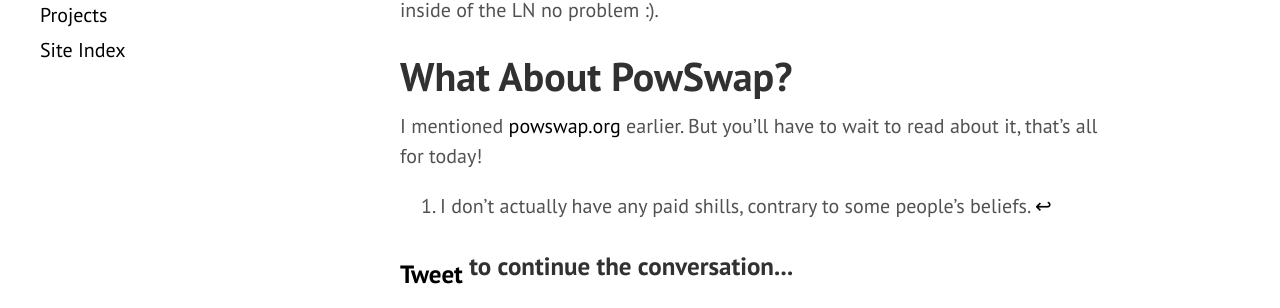
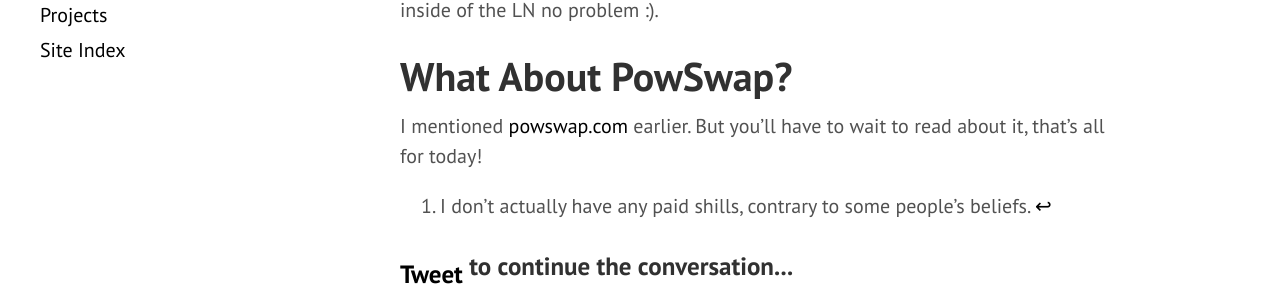
Before and after one commit to JeremyRubin/rubin.io, a Jekyll site: the page built from bitcoin/_posts/0000-00-00-advent-23.md, in a window 1280 px wide and 900 px high, scrolled down 17798 px. Shown: the part 242-550 px from the top of the window. Built offline with Jekyll 4.4.1, drawn with Linux system fonts in a browser that asks for light colours; formulas are drawn with MathJax 3; comment, search, counter and statistics services are not loaded.

Commit message:
Fix powswap

```diff
--- a/bitcoin/_posts/0000-00-00-advent-23.md
+++ b/bitcoin/_posts/0000-00-00-advent-23.md
@@ -131,7 +131,7 @@
 
 Well, multiple places. We could get it from a third party (maybe using an
 attestation chain of some sort?), or there are certain ways it could be
-self-referential (like for [powswap](https://powswap.org)).
+self-referential (like for [powswap](https://powswap.com)).
 
 
 
@@ -708,5 +708,5 @@
 
 # What About PowSwap?
 
-I mentioned [powswap.org](https://powswap.org) earlier. But you'll have to wait
+I mentioned [powswap.com](https://powswap.com) earlier. But you'll have to wait
 to read about it, that's all for today!
```
